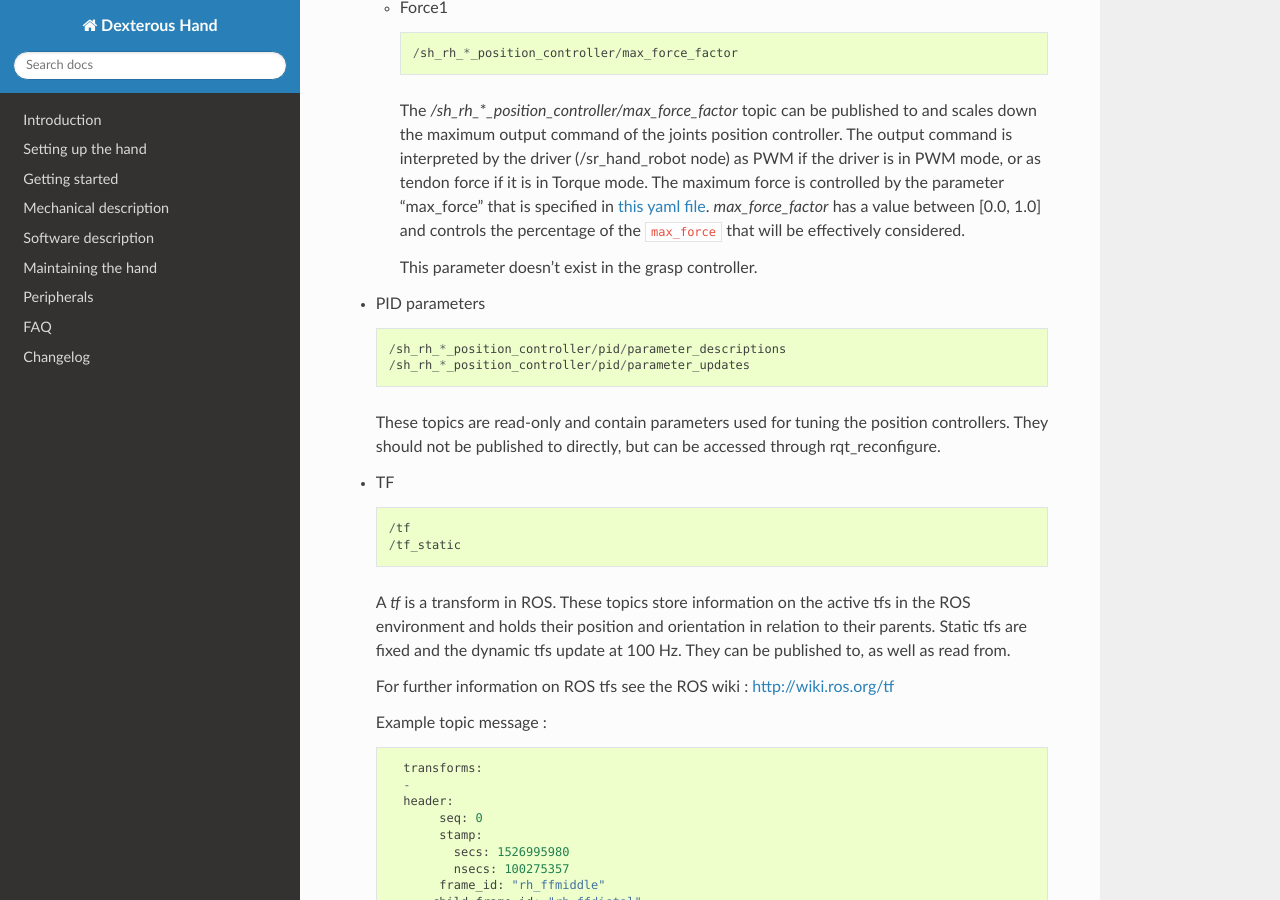
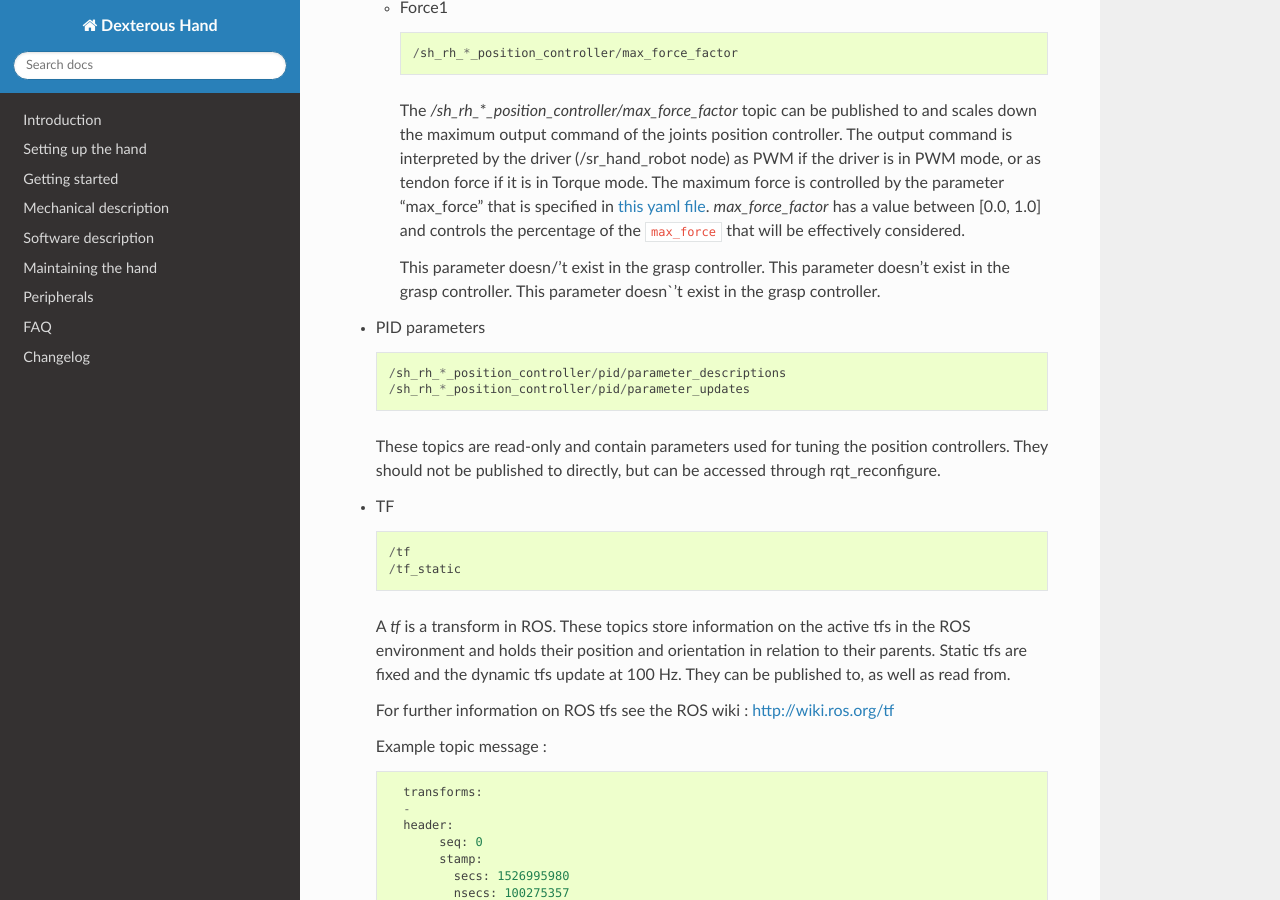
Before and after one commit to shadow-robot/sr_dexterous_hand_documentation, a Sphinx documentation site: the page built from docs/user_guide/3_getting_started.md, in a window 1280 px wide and 900 px high, scrolled down 21680 px. Built offline with Sphinx 7.4.7 and the Read the Docs theme 2.0.0, drawn with Linux system fonts in a browser that asks for light colours.

```diff
--- a/docs/user_guide/3_getting_started.md
+++ b/docs/user_guide/3_getting_started.md
@@ -779,7 +779,9 @@
 
 
 
-    This parameter doesn't exist in the grasp controller.
+    This parameter doesn/'t exist in the grasp controller.
+    This parameter doesn\'t exist in the grasp controller.
+    This parameter doesn`'t exist in the grasp controller.
 
 - PID parameters
 
```
